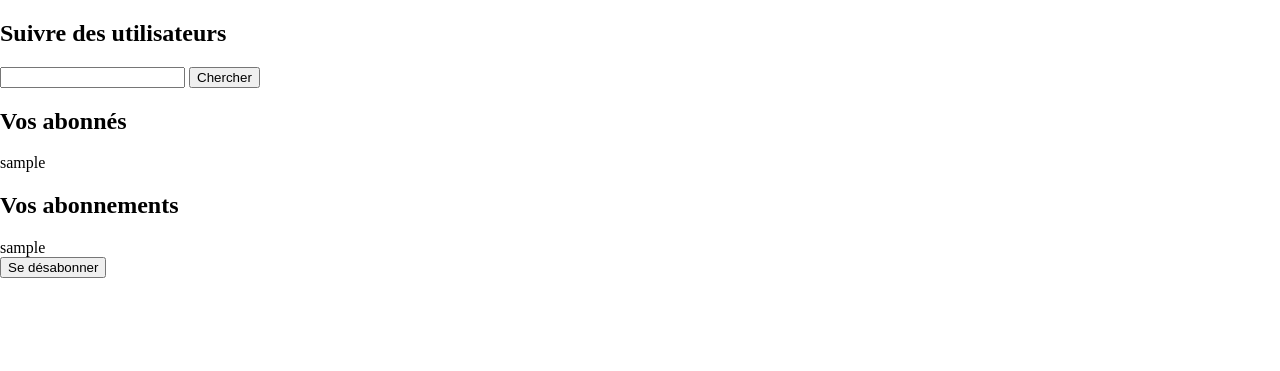
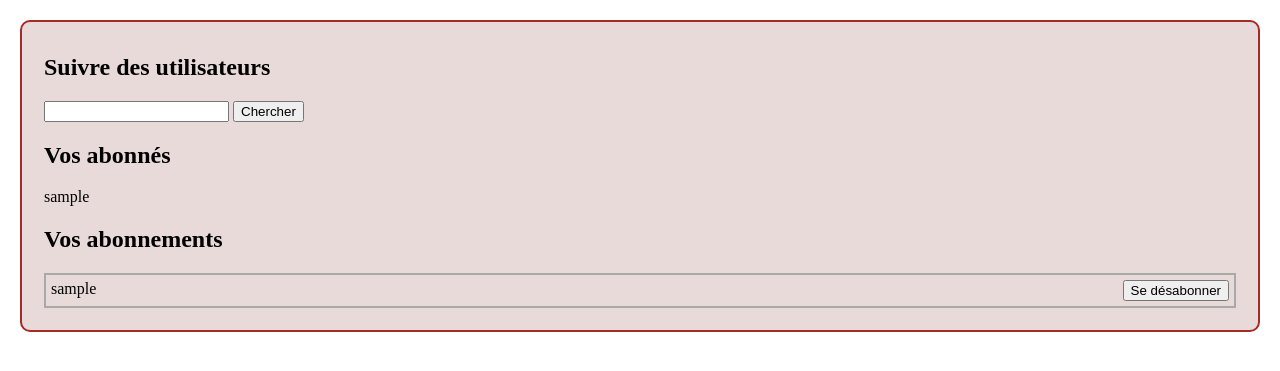
Before and after one commit to Emilie2393/Projet_9_LITReview, a Django app: page /follow-users/ in a window 1280 px wide. Shown: the part 67-438 px from the top of the page. Run offline with Django 4.2, Linux system fonts and the light colour scheme; a user stored in the database is signed in; tables that the repository leaves empty hold one stand-in row (values such as "Sample post").

Commit message:
Style in progress

```diff
--- a/bookblog/templates/bookblog/create_post.html
+++ b/bookblog/templates/bookblog/create_post.html
@@ -1,5 +1,6 @@
 {% extends 'base.html' %}
 {% block content %}
+    <div class="container__post">
         {% if review_form %}
             <h2>Créer une critique</h2>
         {% else %}
@@ -11,8 +12,7 @@
                 {{ review_form.as_p }}
             {% endif %}
             {% csrf_token %}
-
             <button type="submit" >Publier</button>
         </form>
-
+    </div>
 {% endblock content %}
--- a/bookblog/templates/bookblog/follow_users.html
+++ b/bookblog/templates/bookblog/follow_users.html
@@ -1,5 +1,6 @@
 {% extends 'base.html' %}
 {% block content %}
+    <div class="container__post follow_page">
         <h2>Suivre des utilisateurs</h2>
         <form method="post">
             {% csrf_token %}
@@ -17,18 +18,25 @@
         {% endif %}
         {% if followers %}
             <h2>Vos abonnés</h2>
+            <div class="follow">
             {% for follower in followers %}
-            <div>{{ follower.username }}</div>
+                <p>{{ follower.username }}</p>
             {% endfor %}
+            </div>
         {% endif %}
         {% if follows %}
             <h2>Vos abonnements</h2>
+            <div class="follow">
             {% for follow in follows %}
-            <div>{{ follow.username }}</div>
+                <div>
+                    <p>{{ follow.username }}</p>
                     <form method="post">
                         {% csrf_token %}
                         <button type="submit" name="data" value="{{follow.id}}">Se désabonner</button>
                     </form>
+                </div>
             {% endfor %}
+            </div>
         {% endif %}
+    </div>
 {% endblock content %}
--- a/bookblog/templates/bookblog/home.html
+++ b/bookblog/templates/bookblog/home.html
@@ -7,14 +7,14 @@
             <div class="container__post">
                 {% for item in not_reviewed %}
                     {% if item == post %}
-                        <p>{{post.user}} a demandé une critique </p>
+                        <p><span>{{post.user}}</span> a demandé une critique </p>
                         <p>{{post.title}} </p>
                         <button><a href="{% url 'post_review' post.id %}">Poster une critique</a></button>
                     {% else %}
                         {% for review in posts %}
                             {% if review.content_type == 'REVIEW' %}
                                 {% if review.ticket == post %}
-                                    <p>{{review.user}} à posté cette critique</p>
+                                    <p><span>{{review.user}}</span> à posté cette critique</p>
                                     <p>{{review.headline}}
                                         {% with ''|center:review.rating as range %}
                                             {% for _ in range %}
--- a/bookblog/views.py
+++ b/bookblog/views.py
@@ -94,7 +94,8 @@ def edit_post(request, blog_id):
         'delete_form': delete_form,
         'post_review': post_review,
         'author': blog.user,
-        'user_online': request.user}
+        'user_online': request.user,
+        'blog': blog}
     return render(request, 'bookblog/edit_post.html', context=context)
 
 @login_required
--- a/static/bookblog/style.css
+++ b/static/bookblog/style.css
@@ -24,6 +24,12 @@ body {
   border: 2px solid brown;
   border-radius: 10px;
   margin: 20px;
+  padding: 12px;
+  background-color: rgb(232, 218, 217);
+}
+.container__post span {
+  font-weight: bold;
+  font-size: 18px;
 }
 .container__post > * {
   margin-left: 10px;
@@ -32,6 +38,10 @@ body {
   margin: 10px;
   border: 2px solid rgb(125, 61, 61);
   border-radius: 10px;
+  background-color: white;
+}
+.container__post__ticket a {
+  text-decoration: none;
 }
 .container__post__ticket h4 {
   margin-left: 15px;
@@ -42,7 +52,32 @@ body {
   align-items: center;
 }
 .container__post__ticket div img {
-  border: 1px solid grey;
+  border: 1px solid #808080;
+  margin-bottom: 10px;
+}
+
+.follow_page {
+  justify-content: center;
+}
+
+.follow {
+  margin: 0 10px 10px 10px;
+}
+.follow div {
+  display: flex;
+  flex-wrap: wrap;
+  flex-direction: row;
+  text-align: center;
+  justify-content: space-between;
+  border: 2px solid darkgray;
+  padding: 5px;
+}
+.follow div > * {
+  margin: 0;
+}
+
+button {
+  cursor: pointer;
 }
 
 /*# sourceMappingURL=style.css.map */
--- a/static/bookblog/style.scss
+++ b/static/bookblog/style.scss
@@ -23,7 +23,12 @@ body {
         border: 2px solid brown;
         border-radius: 10px;
         margin: 20px;
-
+        padding: 12px;
+        background-color: rgb(232, 218, 217);
+        & span {
+            font-weight: bold;
+            font-size: 18px;
+        }
         & > * {
             margin-left: 10px;
         }
@@ -31,6 +36,10 @@ body {
             margin: 10px;
             border: 2px solid rgb(125, 61, 61);
             border-radius: 10px;
+            background-color: white;
+            & a {
+                text-decoration: none;
+            }
             & h4 {
                 margin-left: 15px;
             }
@@ -39,10 +48,34 @@ body {
                 justify-content: center;
                 align-items: center;
                 & img {
-                    border: 1px solid grey;
+                    border: 1px solid #808080;
+                    margin-bottom: 10px;
                 }
             }
         }
     }
+}
 
+.follow_page {
+    justify-content: center;
 }
+
+.follow {
+    margin: 0 10px 10px 10px;
+    & div {
+        display: flex;
+        flex-wrap: wrap;
+        flex-direction: row;
+        text-align: center;
+        justify-content: space-between;
+        border: 2px solid darkgray;
+        padding: 5px;
+        & > * {
+            margin: 0;
+        }
+    }
+}
+
+button {
+    cursor: pointer;
+}
```
Also changed, not shown: bookblog/templates/bookblog/edit_post.html (+13 -3 lines), 1 other file. Lines whose indentation alone changed are shown as unchanged.
